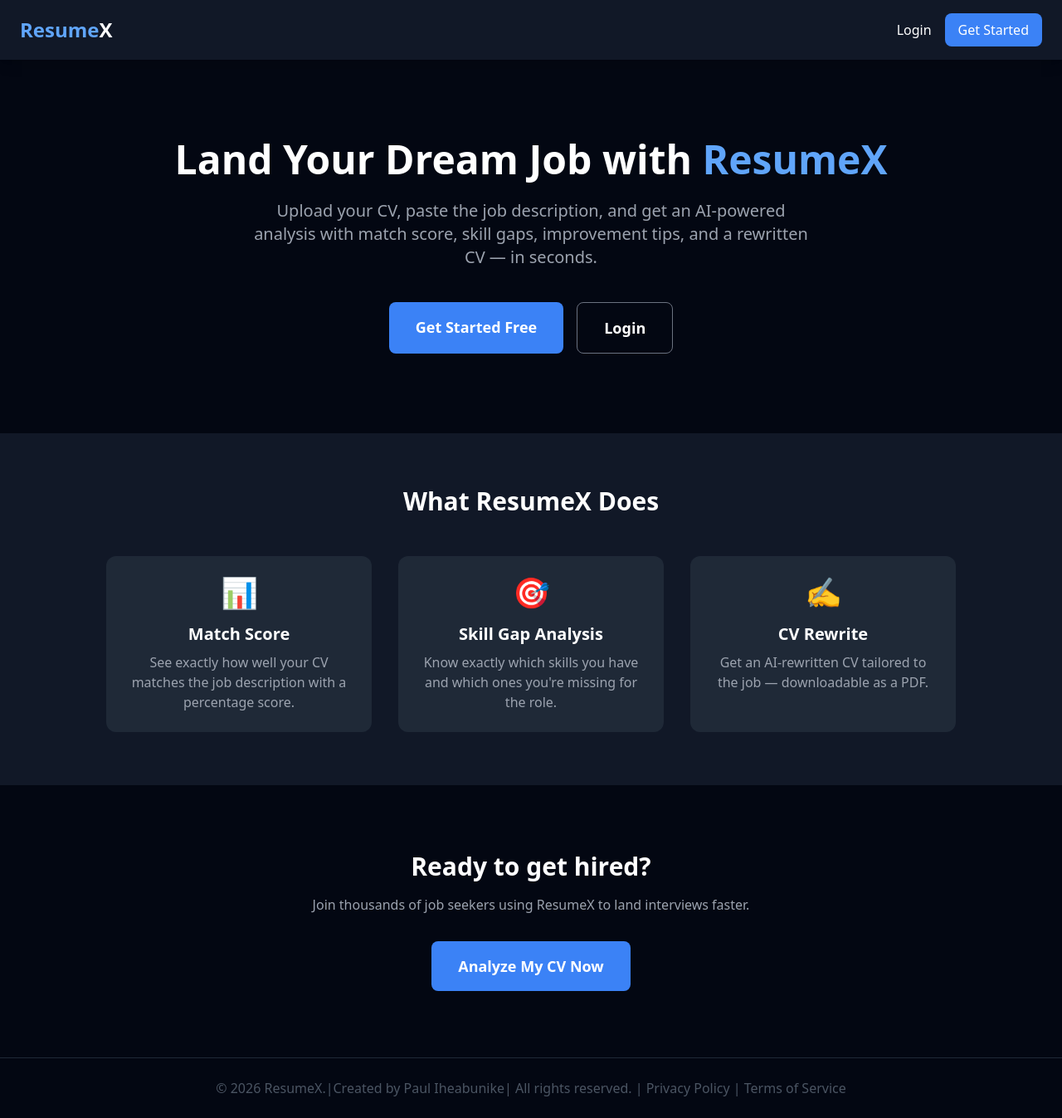
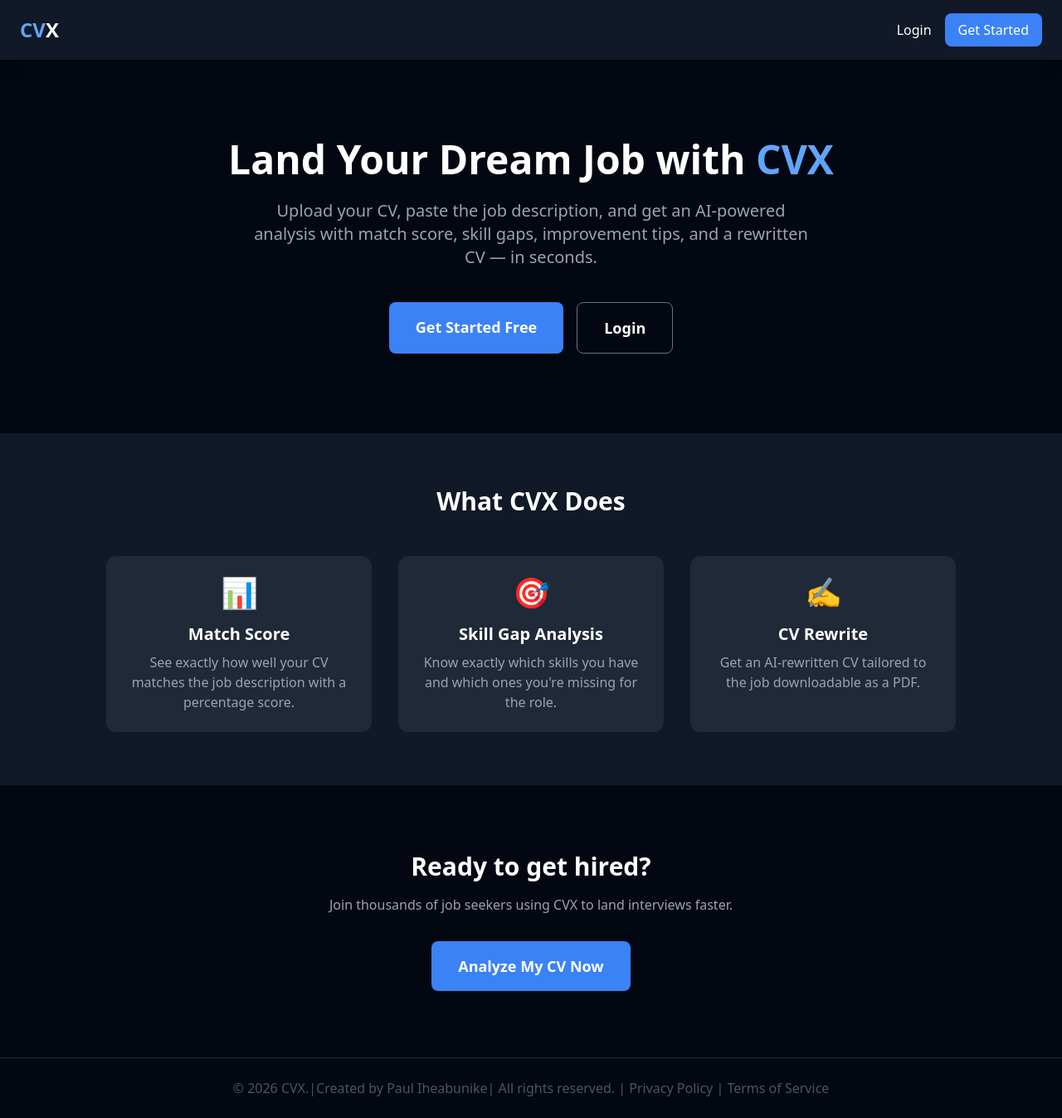
Before and after one commit to unbothered042/resumex-frontend, a React (Create React App) app: page / in a window 1280 px wide. Shown: the whole page at 83% size. Built offline with nearby package versions, Linux system fonts and the light colour scheme.

Commit message:
Rebrand to CVX

```diff
--- a/public/index.html
+++ b/public/index.html
@@ -24,7 +24,7 @@
       work correctly both with client-side routing and a non-root public URL.
       Learn how to configure a non-root public URL by running `npm run build`.
     -->
-    <title>React App</title>
+    <title>CVX - AI Powered CV Analyzer</title>
   </head>
   <body>
     <noscript>You need to enable JavaScript to run this app.</noscript>
--- a/src/components/Navbar.js
+++ b/src/components/Navbar.js
@@ -15,7 +15,7 @@ function Navbar() {
   return (
     <nav className="bg-gray-900 text-white px-6 py-4 flex justify-between items-center shadow-lg">
       <Link to="/" className="text-2xl font-bold text-blue-400">
-        Resume<span className="text-white">X</span>
+        CV<span className="text-white">X</span>
       </Link>
       <div className="flex gap-4 items-center">
         {token ? (
--- a/src/pages/Landing.js
+++ b/src/pages/Landing.js
@@ -10,7 +10,7 @@ function Landing() {
       {/* Hero Section */}
       <div className="flex flex-col items-center justify-center text-center px-6 py-24">
         <h1 className="text-5xl font-bold mb-6">
-          Land Your Dream Job with <span className="text-blue-400">ResumeX</span>
+          Land Your Dream Job with <span className="text-blue-400">CVX</span>
         </h1>
         <p className="text-xl text-gray-400 max-w-2xl mb-10">
           Upload your CV, paste the job description, and get an AI-powered analysis
@@ -34,7 +34,7 @@ function Landing() {
 
       {/* Features Section */}
       <div className="px-6 py-16 bg-gray-900">
-        <h2 className="text-3xl font-bold text-center mb-12">What ResumeX Does</h2>
+        <h2 className="text-3xl font-bold text-center mb-12">What CVX Does</h2>
         <div className="grid grid-cols-1 md:grid-cols-3 gap-8 max-w-5xl mx-auto">
           <div className="bg-gray-800 p-6 rounded-xl text-center">
             <div className="text-4xl mb-4">📊</div>
@@ -49,7 +49,7 @@ function Landing() {
           <div className="bg-gray-800 p-6 rounded-xl text-center">
             <div className="text-4xl mb-4">✍️</div>
             <h3 className="text-xl font-semibold mb-2">CV Rewrite</h3>
-            <p className="text-gray-400">Get an AI-rewritten CV tailored to the job — downloadable as a PDF.</p>
+            <p className="text-gray-400">Get an AI-rewritten CV tailored to the job downloadable as a PDF.</p>
           </div>
         </div>
       </div>
@@ -57,7 +57,7 @@ function Landing() {
       {/* CTA Section */}
       <div className="flex flex-col items-center justify-center text-center px-6 py-20">
         <h2 className="text-3xl font-bold mb-4">Ready to get hired?</h2>
-        <p className="text-gray-400 mb-8">Join thousands of job seekers using ResumeX to land interviews faster.</p>
+        <p className="text-gray-400 mb-8">Join thousands of job seekers using CVX to land interviews faster.</p>
         <Link
           to="/register"
           className="bg-blue-500 hover:bg-blue-600 px-8 py-4 rounded-lg text-lg font-semibold transition"
@@ -68,7 +68,7 @@ function Landing() {
 
       {/* Footer */}
       <footer className="text-center text-gray-600 py-6 border-t border-gray-800">
-        © 2026 ResumeX.|Created by Paul Iheabunike| All rights reserved. | <a href="/privacy" className="hover:underline">Privacy Policy</a> | <a href="/terms" className="hover:underline">Terms of Service</a>
+        © 2026 CVX.|Created by Paul Iheabunike| All rights reserved. | <a href="/privacy" className="hover:underline">Privacy Policy</a> | <a href="/terms" className="hover:underline">Terms of Service</a>
 
       </footer>
     </div>
```
